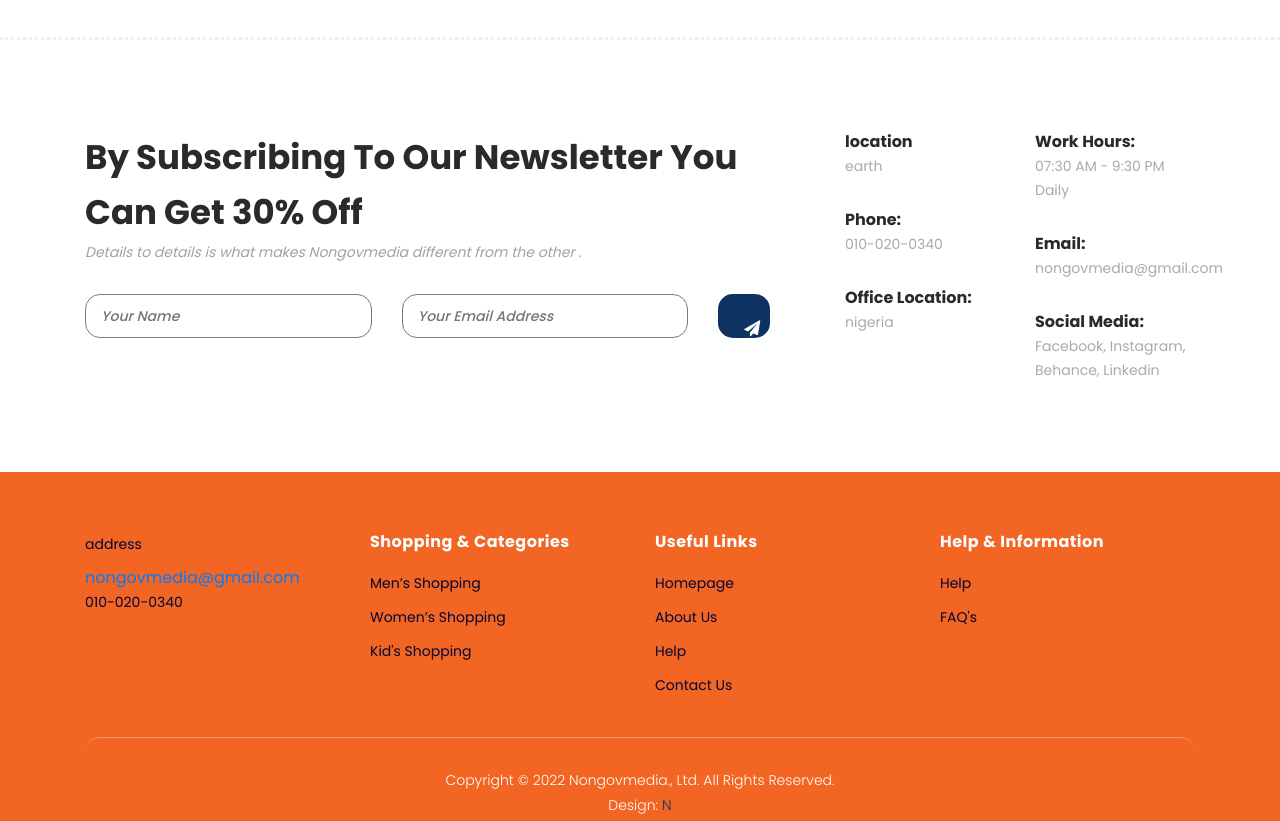
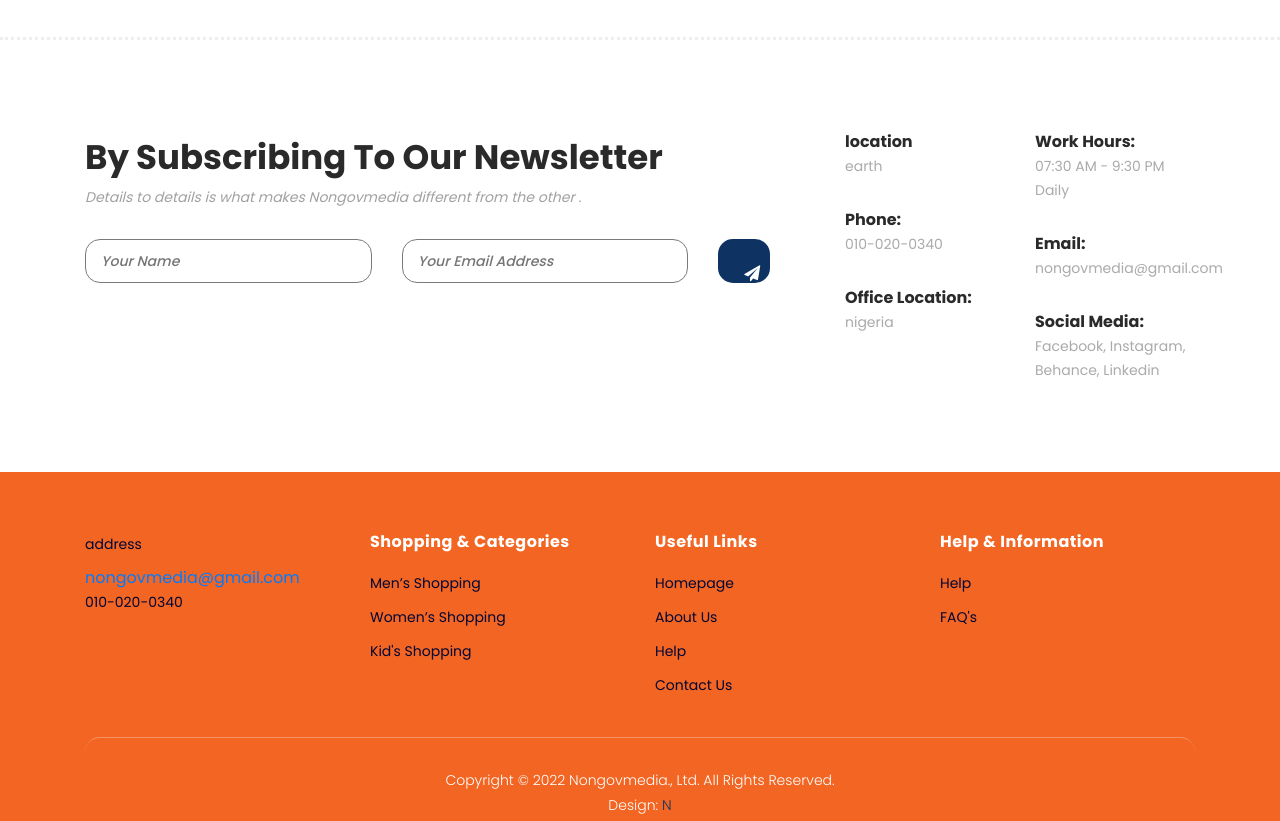
Before and after one commit to shagbaor/nongovmedia3, a plain HTML site: page index.html in a window 1280 px wide. Shown: the part 3660-4481 px from the top of the page. Drawn offline with Linux system fonts and the light colour scheme.

Commit message:
Update index.html

```diff
--- a/index.html
+++ b/index.html
@@ -627,7 +627,7 @@
             <div class="row">
                 <div class="col-lg-8">
                     <div class="section-heading">
-                        <h2>By Subscribing To Our Newsletter You Can Get 30% Off</h2>
+                        <h2>By Subscribing To Our Newsletter</h2>
                         <span>Details to details is what makes Nongovmedia different from the other .</span>
                     </div>
                     <form id="subscribe" action="" method="get">
```
